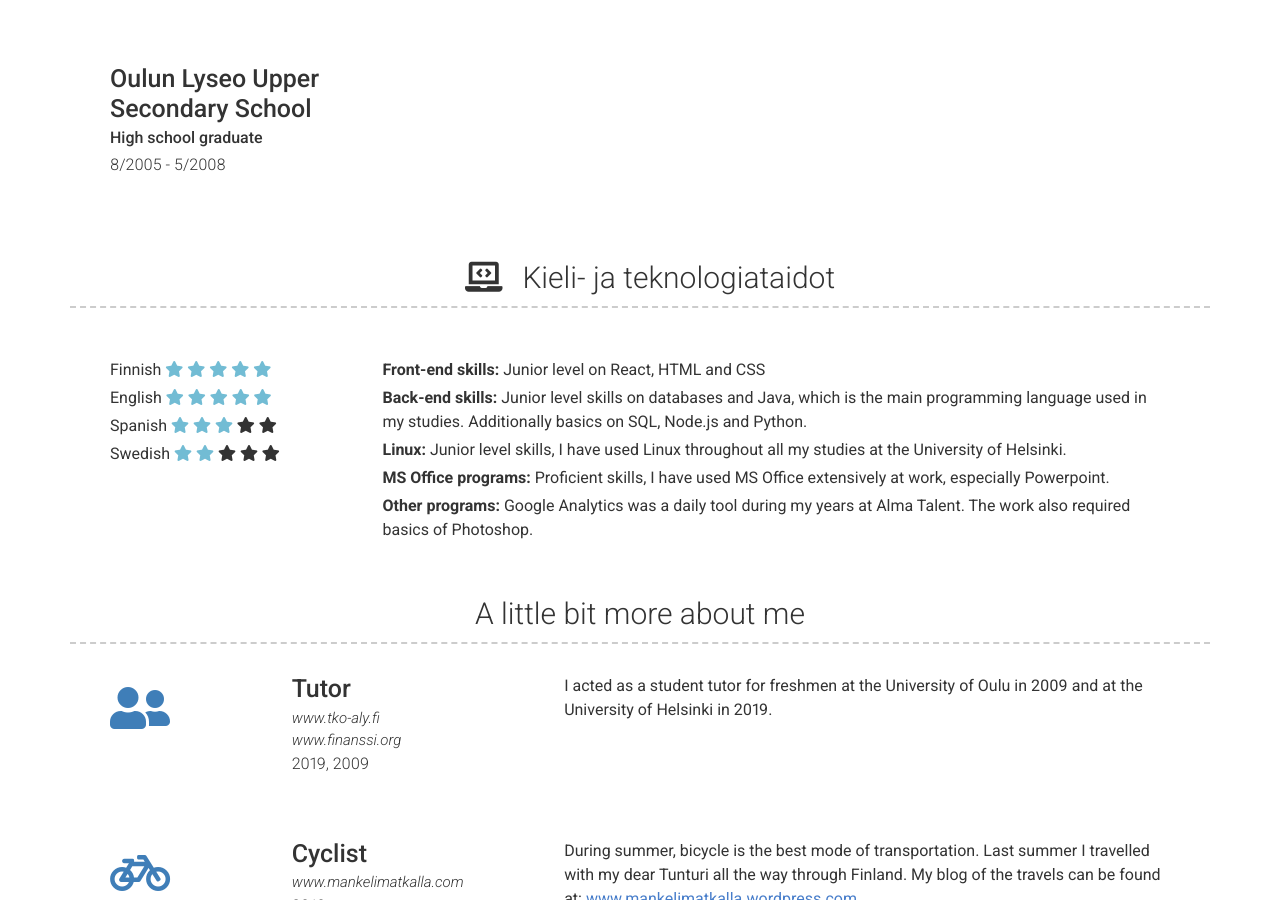
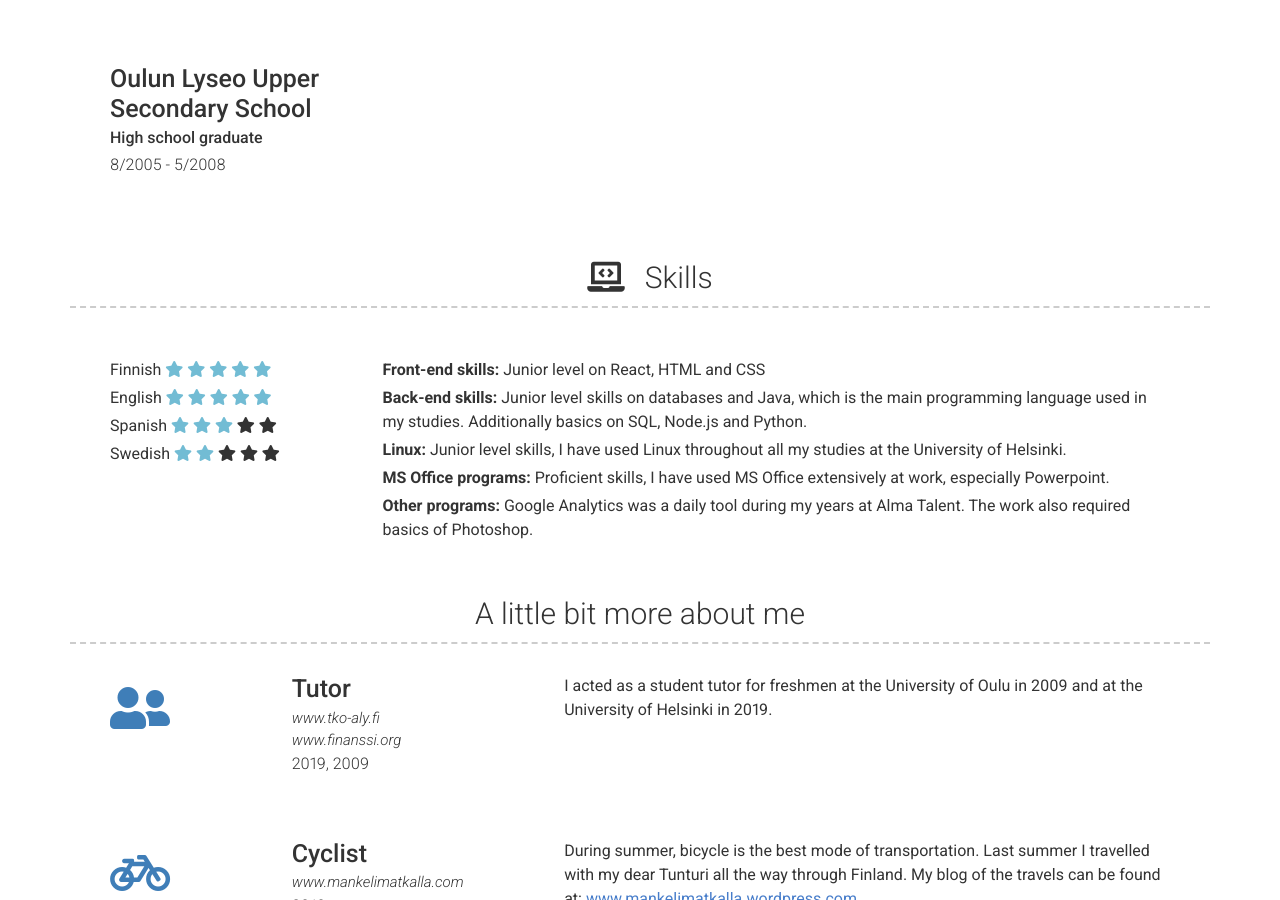
Before and after one commit to saarasat/cv-english, a Jekyll site: the page built from index.md, in a window 1280 px wide and 900 px high, scrolled down 2821 px. Built offline with Jekyll 4.4.1, drawn with Linux system fonts in a browser that asks for light colours; nearby versions of some CDN libraries.

Commit message:
Fixed a typo

```diff
--- a/_includes/techAndLang.html
+++ b/_includes/techAndLang.html
@@ -1,5 +1,5 @@
 <div class="container skills-container">
-  <h3><i class="fas fa-laptop-code icons-headline"></i>{{ site.langAndTech_title | default: "Kieli- ja teknologiataidot" }}</h3>
+  <h3><i class="fas fa-laptop-code icons-headline"></i>{{ site.langAndTech_title | default: "Skills" }}</h3>
   <div class="row clearfix layout">
 
     <div class="col-xs-12 col-sm-4 col-md-3 col-print-12 layout.extradetails">
```
